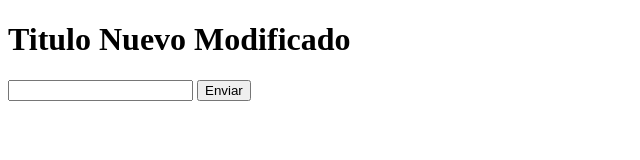
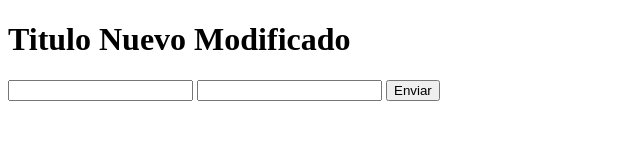
Before and after one commit to MiguelRios79/hello-world-git, a plain HTML site: page index.html in a window 1280 px wide. Shown: the whole page, without its empty margins (0-640 px from the left). Drawn offline with Linux system fonts and the light colour scheme.

Commit message:
Se agrego LastName

```diff
--- a/index.html
+++ b/index.html
@@ -11,6 +11,7 @@
 
     <form action="#" method="get">
         <input type="text" name="FirstName" id="FirstName">
+        <input type="text" name="LastName" id="LastName">
         <input type="button" value="Enviar">
     </form>
 </body>
```
